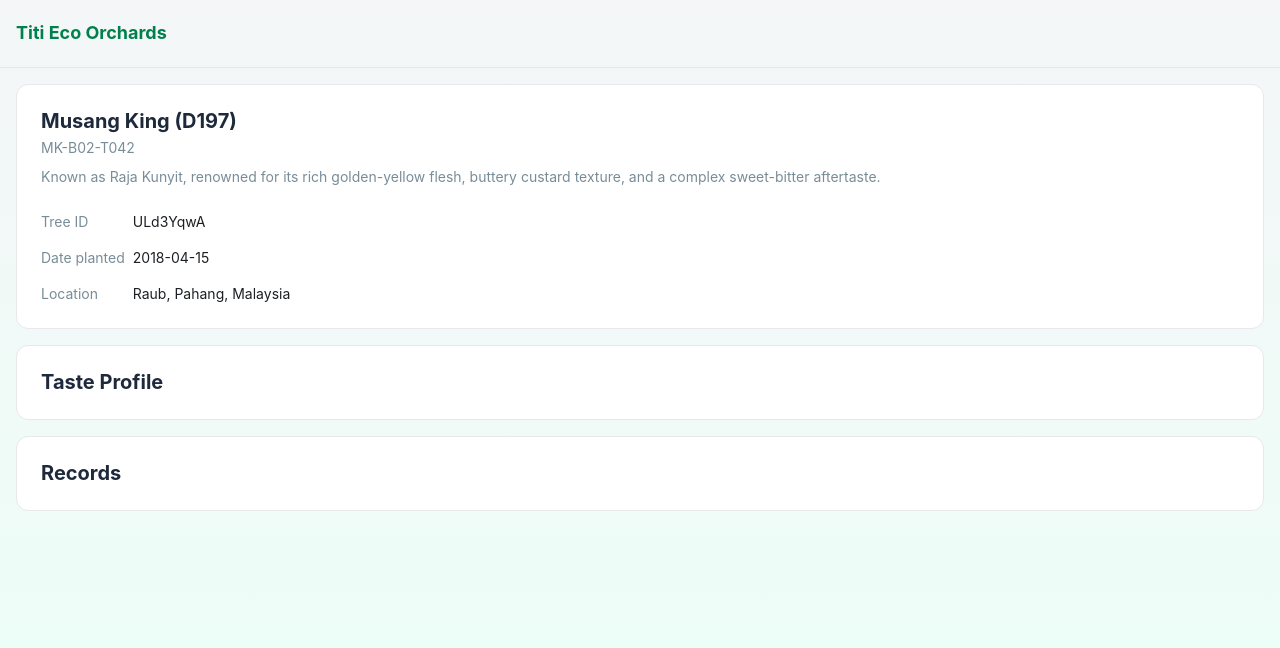
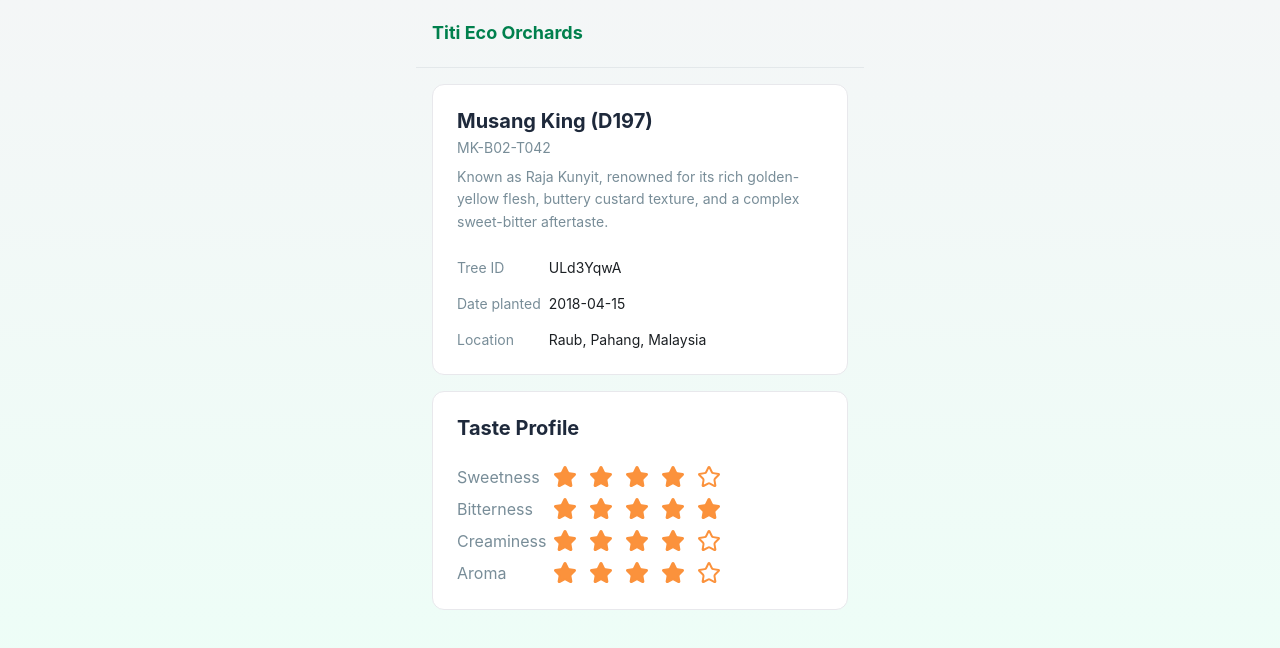
Before and after one commit to croptags/croptags-web, a React (Vite) app: page /trees/1 in a window 1280 px wide. Shown: the top 648 px of the page. Built offline with nearby package versions, Linux system fonts and the light colour scheme.

Commit message:
Add taste profile card on TreeDetail page

```diff
--- a/package.json
+++ b/package.json
@@ -12,6 +12,7 @@
   "dependencies": {
     "@emailjs/browser": "^4.4.1",
     "@tailwindcss/vite": "^4.3.3",
+    "lucide-react": "^1.37.0",
     "react": "^19.2.7",
     "react-dom": "^19.2.7",
     "react-router-dom": "^7.18.2",
--- a/src/data/dummy.json
+++ b/src/data/dummy.json
@@ -12,10 +12,10 @@
     "code": "D197",
     "description": "Known as Raja Kunyit, renowned for its rich golden-yellow flesh, buttery custard texture, and a complex sweet-bitter aftertaste.",
     "taste_profile": {
-      "sweet": 8,
-      "bitter": 7,
-      "creaminess": 9,
-      "aroma": 9,
+      "sweet": 4,
+      "bitter": 5,
+      "creaminess": 4,
+      "aroma": 4,
       "color": "Deep Golden Yellow"
     }
   },
--- a/src/pages/tree-detail/TreeDetail.jsx
+++ b/src/pages/tree-detail/TreeDetail.jsx
@@ -2,12 +2,13 @@
 import { useParams } from "react-router-dom";
 import dummyData from "@/data/dummy.json";
 import { TreeInfoCard } from "@/pages/tree-detail/components/TreeInfoCard";
+import { Star } from "lucide-react";
 
 const fetchTreeData = async (treeId) => {
   return dummyData;
 
   // When Api Ready
-  // const res = await fetch(`https://api.yourdomain.com/trees/${treeId}`);
+  // const res = await fetch(`https://api.croptags.com/trees/${treeId}`);
   // if (!res.ok) throw new Error("Tree not found");
   // return await res.json();
 };
@@ -37,8 +38,16 @@
   if (error) return <div>Error: {error}</div>;
   if (!tree) return <div>No tree data found.</div>;
 
+  const tasteProfile = [
+    ["Sweetness", tree.variety.taste_profile.sweet],
+    ["Bitterness", tree.variety.taste_profile.bitter],
+    ["Creaminess", tree.variety.taste_profile.creaminess],
+    ["Aroma", tree.variety.taste_profile.aroma],
+  ];
+
   return (
-    <div className="min-h-screen bg-linear-to-b from-[#F4F6F7] to-[#ECFFF7]">
+    <div className="min-h-dvh bg-linear-to-b from-[#F4F6F7] to-[#ECFFF7]">
+      <div className="mx-auto w-full max-w-md">
         <div className="px-4 py-5.5 border-b border-[#E3E8EA]">
           <h1 className="font-bold text-primary text-lg leading-tight">
             {tree.farm_name}
@@ -50,7 +59,9 @@
             <h2 className="text-xl font-bold text-[#1E293B] leading-tight">
               {tree.variety.name} ({tree.variety.code})
             </h2>
-          <p className="text-[#788D98] text-sm mt-1 mb-2">{tree.tree_label}</p>
+            <p className="text-[#788D98] text-sm mt-1 mb-2">
+              {tree.tree_label}
+            </p>
             <p className="text-[#788D98] text-sm leading-relaxed mb-6">
               {tree.variety.description}
             </p>
@@ -75,12 +86,28 @@
             <h2 className="text-xl font-bold text-[#1E293B] leading-tight">
               Taste Profile
             </h2>
+            <div className="mt-6 space-y-2">
+              {tasteProfile.map(([label, value]) => (
+                <div key={label} className="flex">
+                  <div className="w-24 text-[#788D98]">{label}</div>
+                  <div className="flex gap-3">
+                    {[1, 2, 3, 4, 5].map((star) => (
+                      <Star
+                        key={star}
+                        size={24}
+                        className={
+                          star <= value
+                            ? "fill-[#FB923C] text-[#FB923C]"
+                            : "text-[#FB923C]"
+                        }
+                      />
+                    ))}
+                  </div>
+                </div>
+              ))}
+            </div>
           </TreeInfoCard>
-        <TreeInfoCard>
-          <h2 className="text-xl font-bold text-[#1E293B] leading-tight">
-            Records
-          </h2>
-        </TreeInfoCard>
+        </div>
       </div>
     </div>
   );
```
Also changed, not shown: 1 other file (tests, documents, lock files or other folders). Lines whose indentation alone changed are shown as unchanged.
